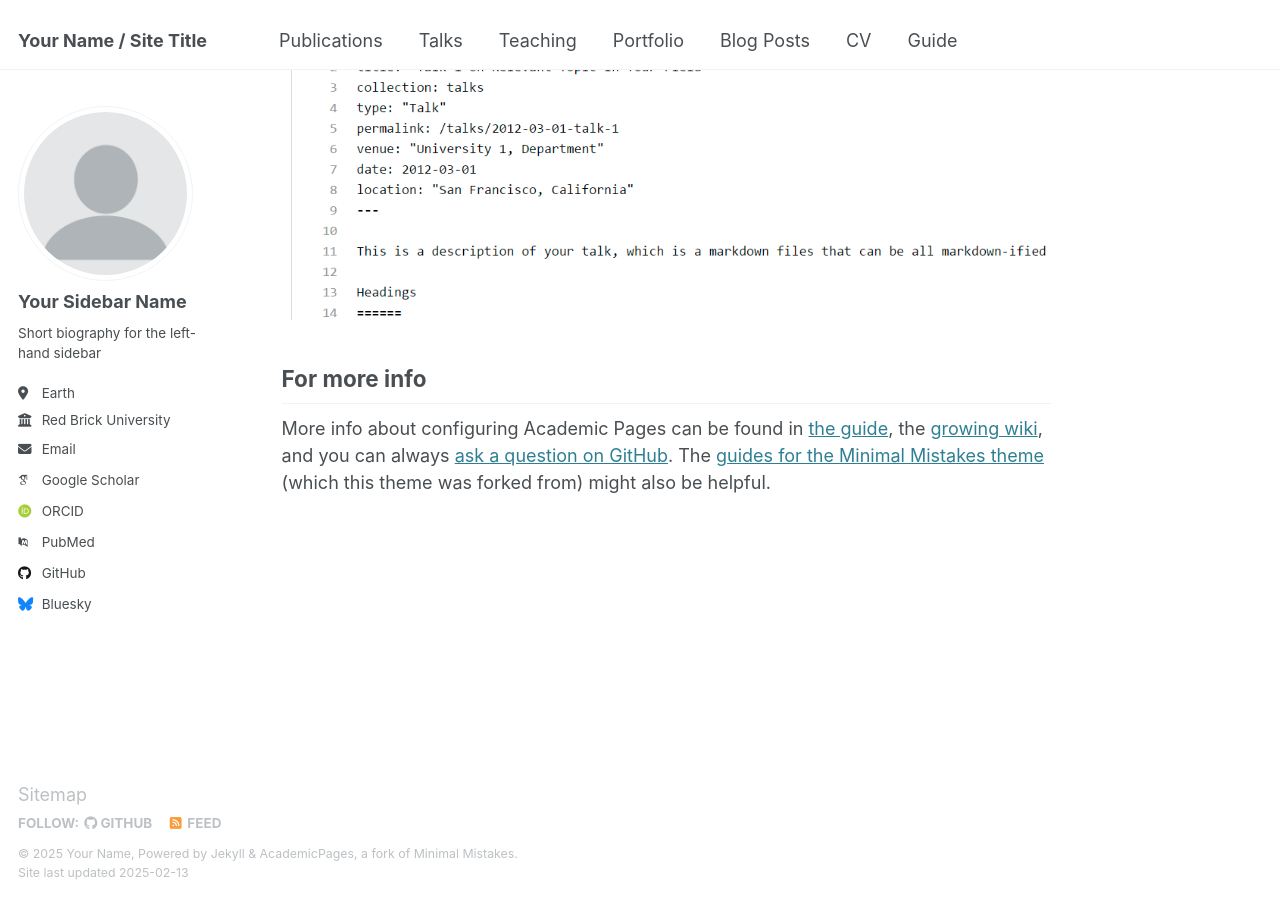
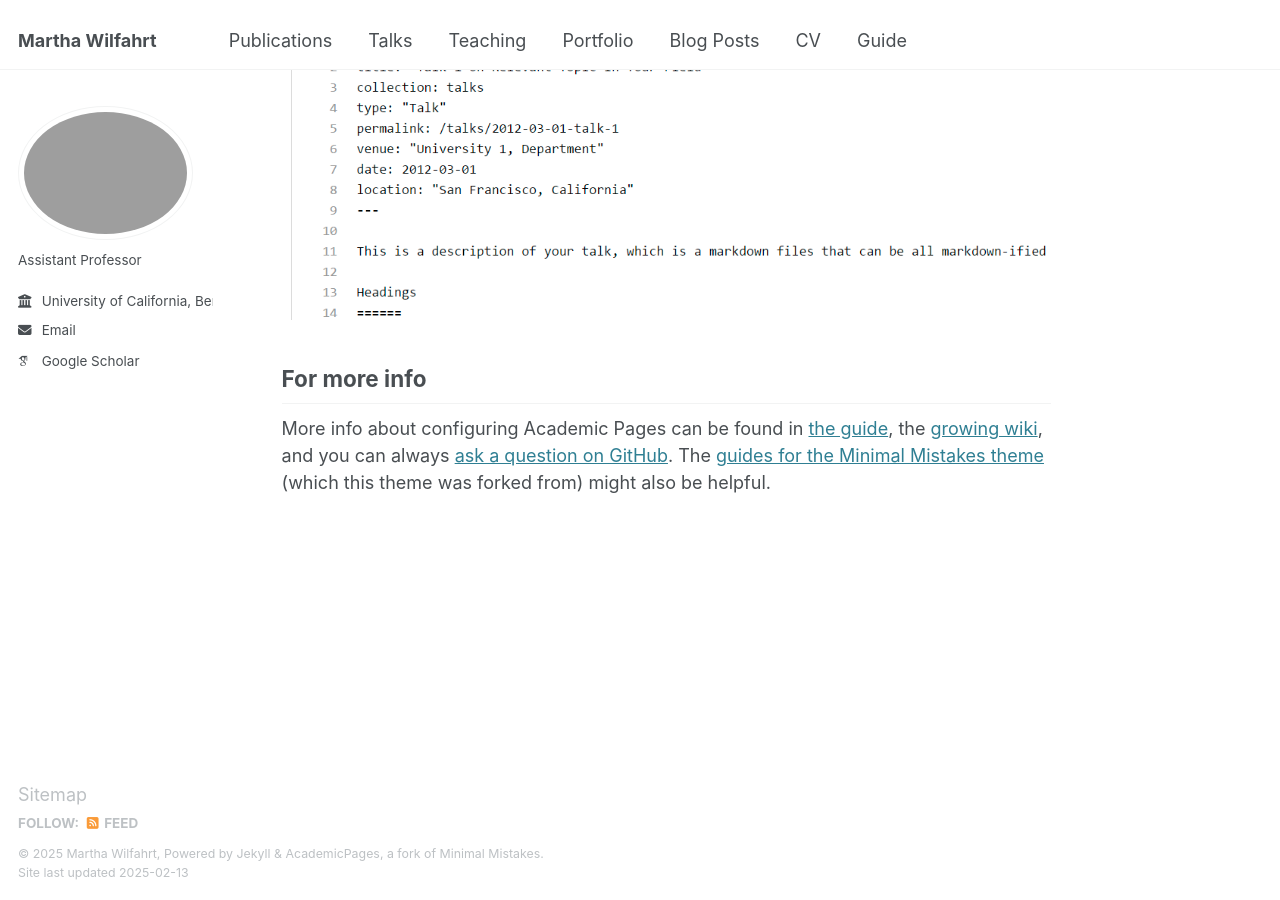
Before and after one commit to martha-wilfahrt/martha-wilfahrt.github.io, a Jekyll site: the page built from _pages/about.md, in a window 1280 px wide and 900 px high, scrolled down 2642 px. Built offline with Jekyll 4.4.1, drawn with Linux system fonts in a browser that asks for light colours; some web fonts are replaced.

Commit message:
Update _config.yml

```diff
--- a/_config.yml
+++ b/_config.yml
@@ -9,11 +9,11 @@
 # Basic Site Settings
 locale                   : "en-US"
 site_theme               : "default"
-title                    : "Your Name / Site Title"
+title                    : "Martha Wilfahrt"
 title_separator          : "-"
-name                     : &name "Your Name"
-description              : &description "personal description"
-url                      : https://academicpages.github.io # the base hostname & protocol for your site e.g. "https://[your GitHub username].github.io"
+name                     : &name "Martha Wilfahrt"
+description              : &description "Assistant Professor, UC Berkeley"
+url                      : https://martha-wilfahrt.github.io # the base hostname & protocol for your site e.g. "https://[your GitHub username].github.io"
 baseurl                  : "" # the subpath of your site, e.g. "/blog"
 repository               : "academicpages/academicpages.github.io"
 
@@ -22,22 +22,19 @@ repository               : "academicpages/academicpages.github.io"
 #               Additional customization can be done by editing /_includes/author-profile.html
 author:
   # Biographic information
-  avatar           : "profile.png"
-  name             : "Your Sidebar Name"
-  pronouns         : # example: "she/her"
-  bio              : "Short biography for the left-hand sidebar"
-  location         : "Earth"
-  employer         : "Red Brick University"
+  avatar           : "MW_2_copy.jpg"
+  bio              : "Assistant Professor"
+  employer         : "University of California, Berkeley"
   uri              : # URL
-  email            : "none@example.org"
+  email            : "martha.wilfahrt@berkeley.edu"
 
   # Academic websites
   arxiv            : # URL - Update with the correct link to your profile
-  googlescholar    : "https://scholar.google.com/citations?user=PS_CX0AAAAAJ"
+  googlescholar    : "https://scholar.google.com/citations?user=ipRRjx4AAAAJ&hl=en"
   impactstory      : # URL
-  orcid            : "http://orcid.org/yourorcidurl"
+  orcid            : # "http://orcid.org/yourorcidurl"
   semantic         : # URL
-  pubmed           : "https://www.ncbi.nlm.nih.gov/pubmed/?term=john+snow"
+  pubmed           : # "https://www.ncbi.nlm.nih.gov/pubmed/?term=john+snow"
   researchgate     : # URL
   scopus           : # URL
 
@@ -45,12 +42,12 @@ author:
   bitbucket        : # Username - Update with your username on the site
   codepen          : # Username
   dribbble         : # Username
-  github           : "academicpages"
+  github           : # "academicpages"
   kaggle           : # Username
   stackoverflow    : # User number or user number and name (i.e., use "1" or "1/jeff-atwood")
 
   # Social media
-  bluesky          : "bsky.app" # Replace this with you Bluesky username
+  bluesky          : # "bsky.app" # Replace this with you Bluesky username
   facebook         : # Username
   flickr           : # Username
   foursquare       : # Username
```
